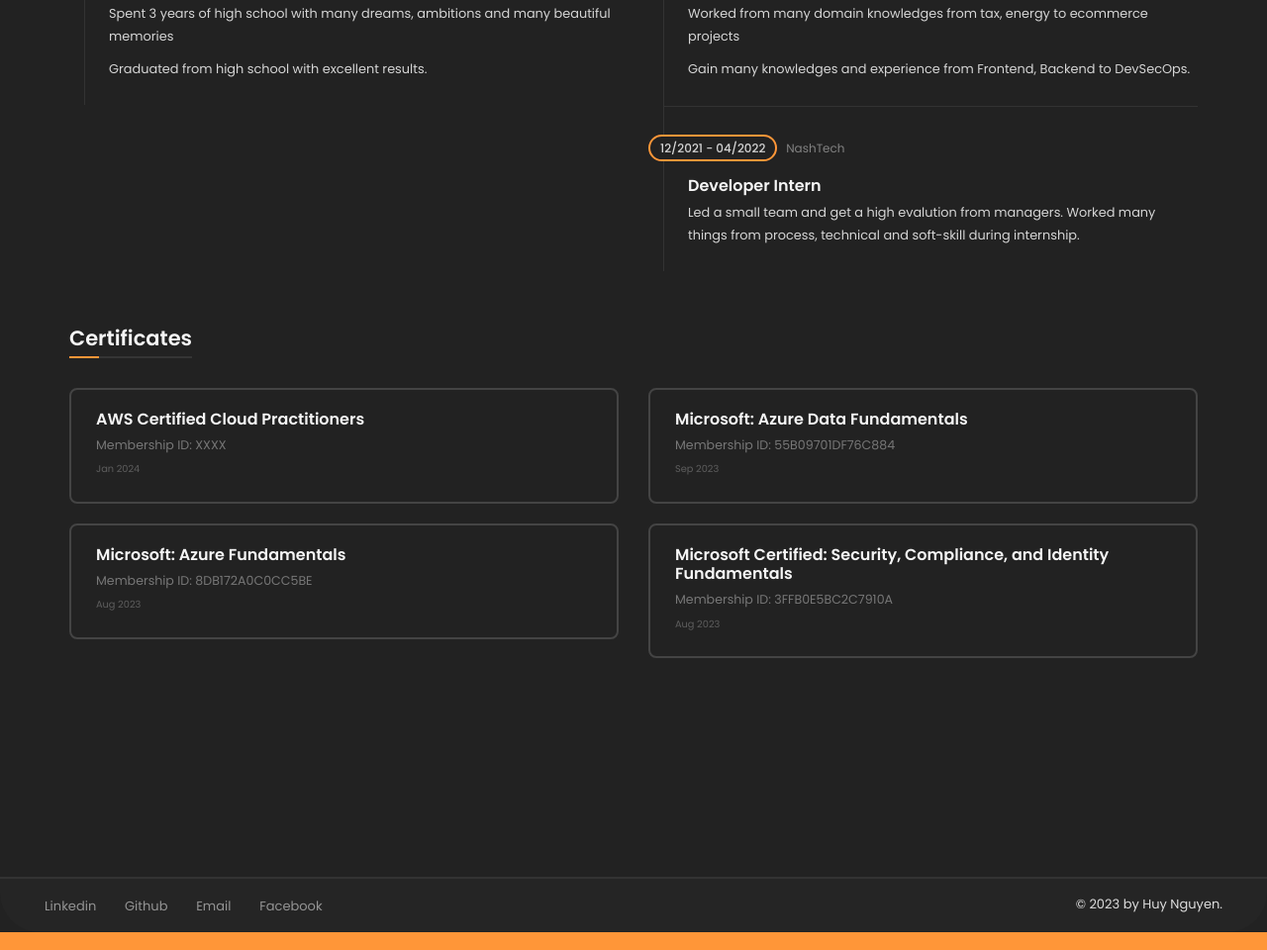
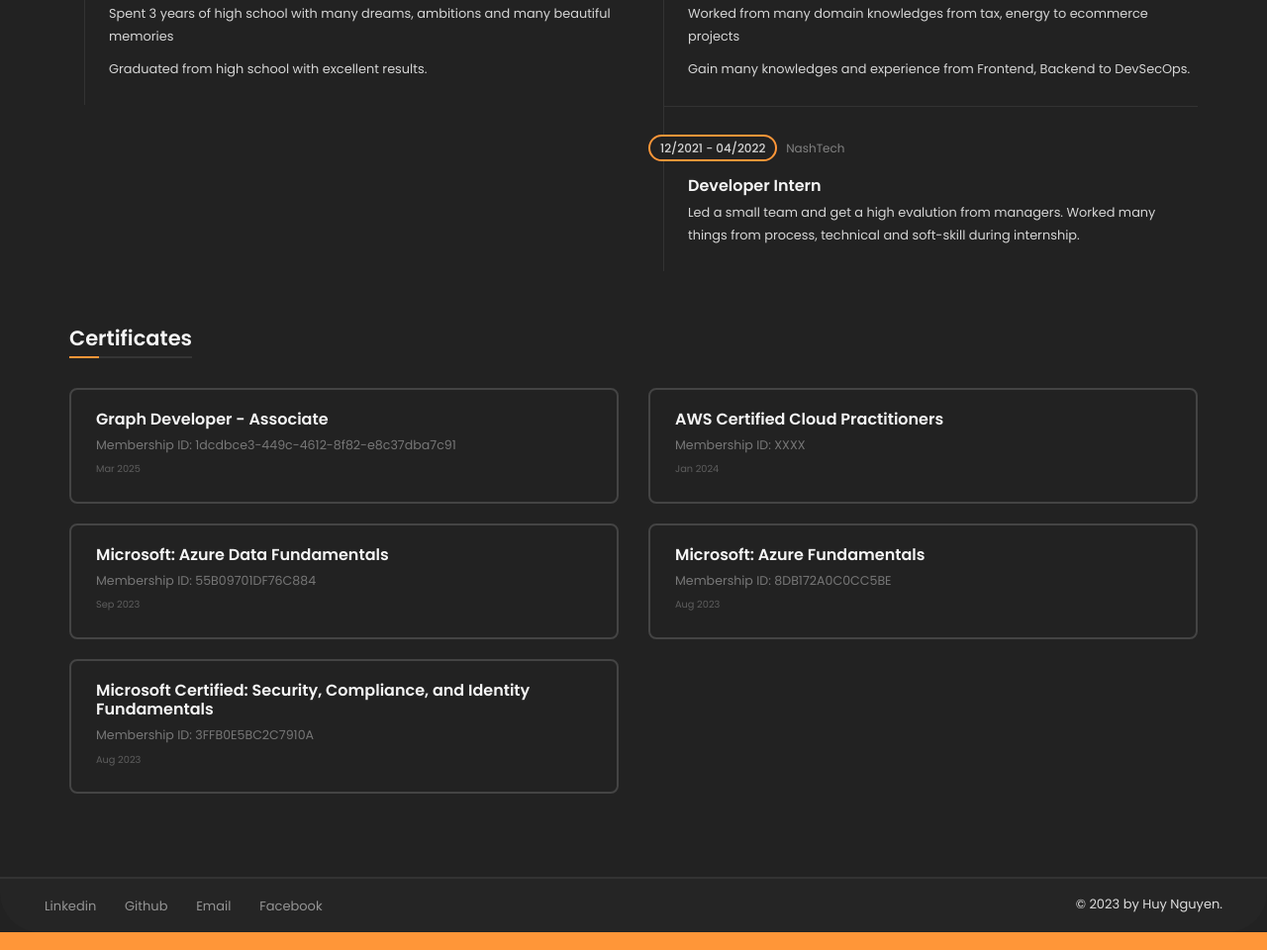
Before and after one commit to huy312100/Portfolio, a plain HTML site: page experience.html in a window 1280 px wide and 1622 px high. Shown: the part 680-1640 px from the top of the page at 99% size. Drawn offline with Linux system fonts and the light colour scheme; some packages are replaced by stand-ins of ours.

Commit message:
Update portfolio

```diff
--- a/experience.html
+++ b/experience.html
@@ -123,6 +123,30 @@
               </div>
 
               <div class="row">
+                <div class=" col-xs-12 col-sm-6 ">
+                  <a href="https://www.apollographql.com/tutorials/certifications/1dcdbce3-449c-4612-8f82-e8c37dba7c91" target="_blank">
+                    <div class="certificate-item clearfix">
+
+                      <div class="certi-content">
+                        <div class="certi-title">
+                          <h4>Graph Developer - Associate</h4>
+                        </div>
+
+                        <div class="certi-id">
+                          <span>Membership ID: 1dcdbce3-449c-4612-8f82-e8c37dba7c91</span>
+                        </div>
+                        <div class="certi-date">
+                          <span>Mar 2025</span>
+                        </div>
+
+                        <div class="certi-company">
+                          <span></span>
+                        </div>
+                      </div>
+                    </div>
+                  </a>
+                </div>
+
                 <div class=" col-xs-12 col-sm-6 ">
                   <a href="https://www.credly.com/badges/d50fa42a-3956-435e-8961-c9c4e208dc2c/linked_in_profile" target="_blank">
                     <div class="certificate-item clearfix">
```
